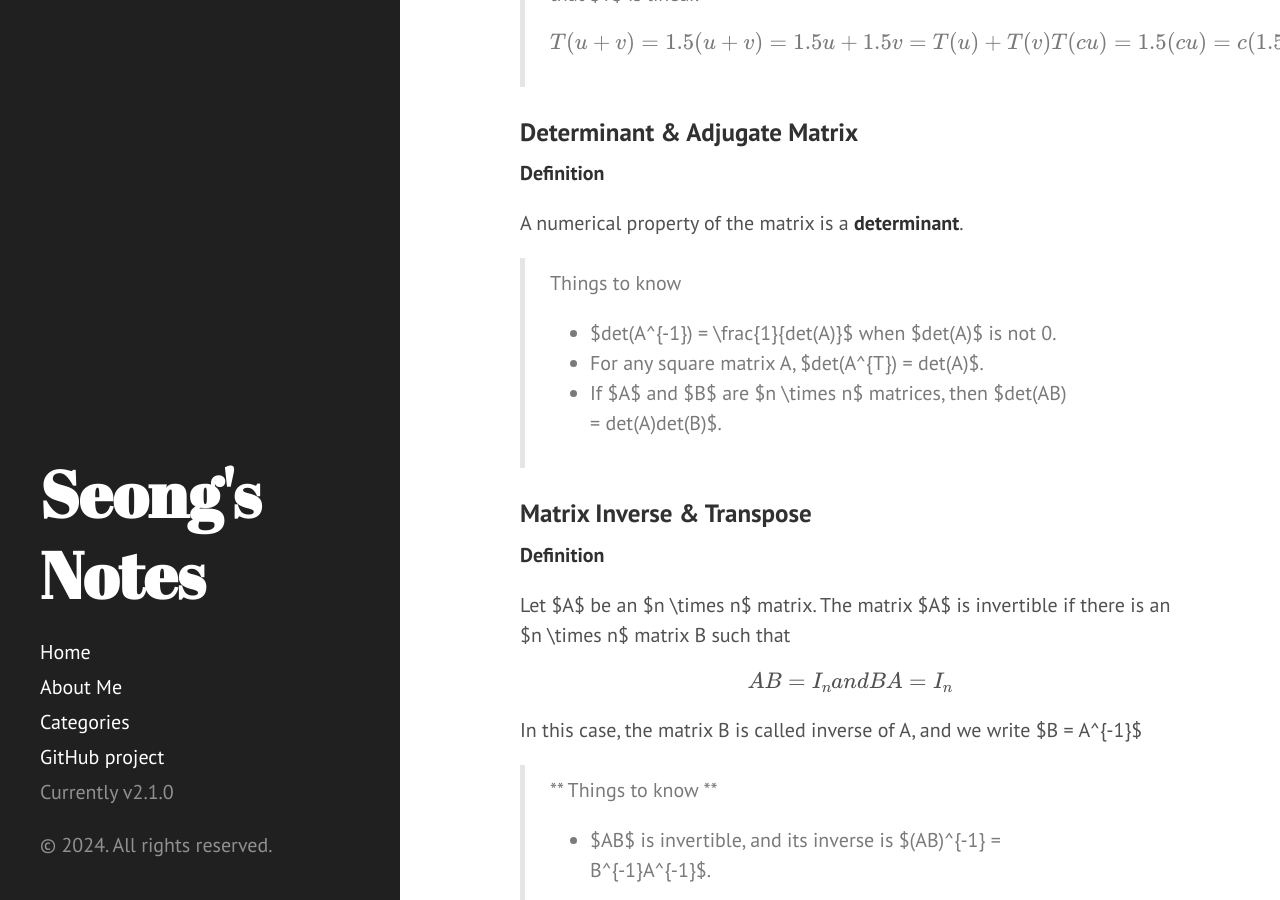
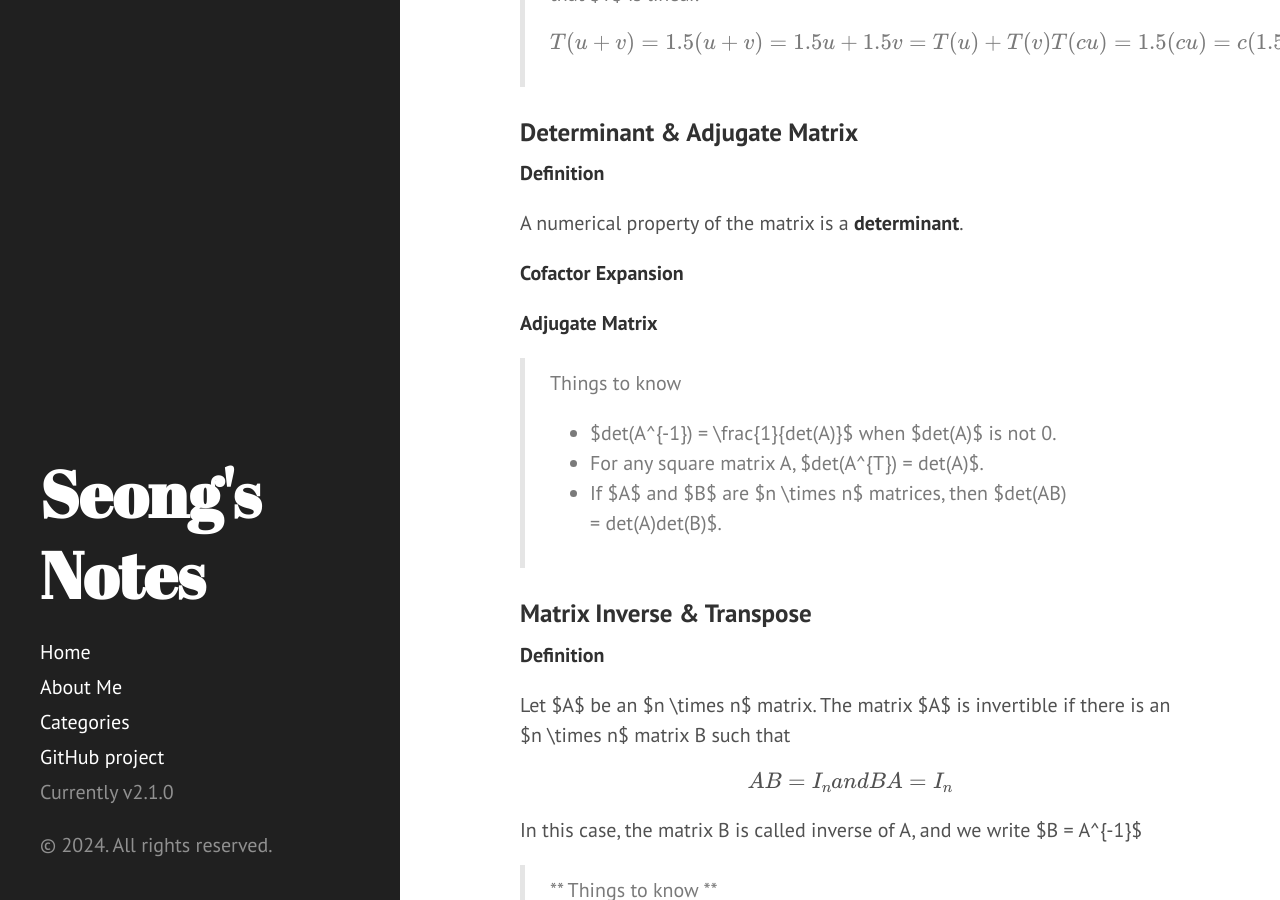
Before and after one commit to GwangseongCho/GwangseongCho.github.io, a Jekyll site: the page built from _posts/2024-09-09-differential-equations-II.md, in a window 1280 px wide and 900 px high, scrolled down 4302 px. Built offline with Jekyll 4.4.1, drawn with Linux system fonts in a browser that asks for light colours; formulas are drawn with MathJax 3.

Commit message:
Determinant and matrix inverse

```diff
--- a/_posts/2024-09-09-differential-equations-II.md
+++ b/_posts/2024-09-09-differential-equations-II.md
@@ -99,6 +99,15 @@ for  all vector $u,v$ in $R^{n}$ and all scalars $c$.
 **Definition**
 
 A numerical property of the matrix is a **determinant**.
+
+**Cofactor Expansion**
+
+
+
+**Adjugate Matrix**
+
+
+
 > Things to know
 >
 > * $det(A^{-1}) = \frac{1}{det(A)}$ when $det(A)$ is not 0. <br>
```
